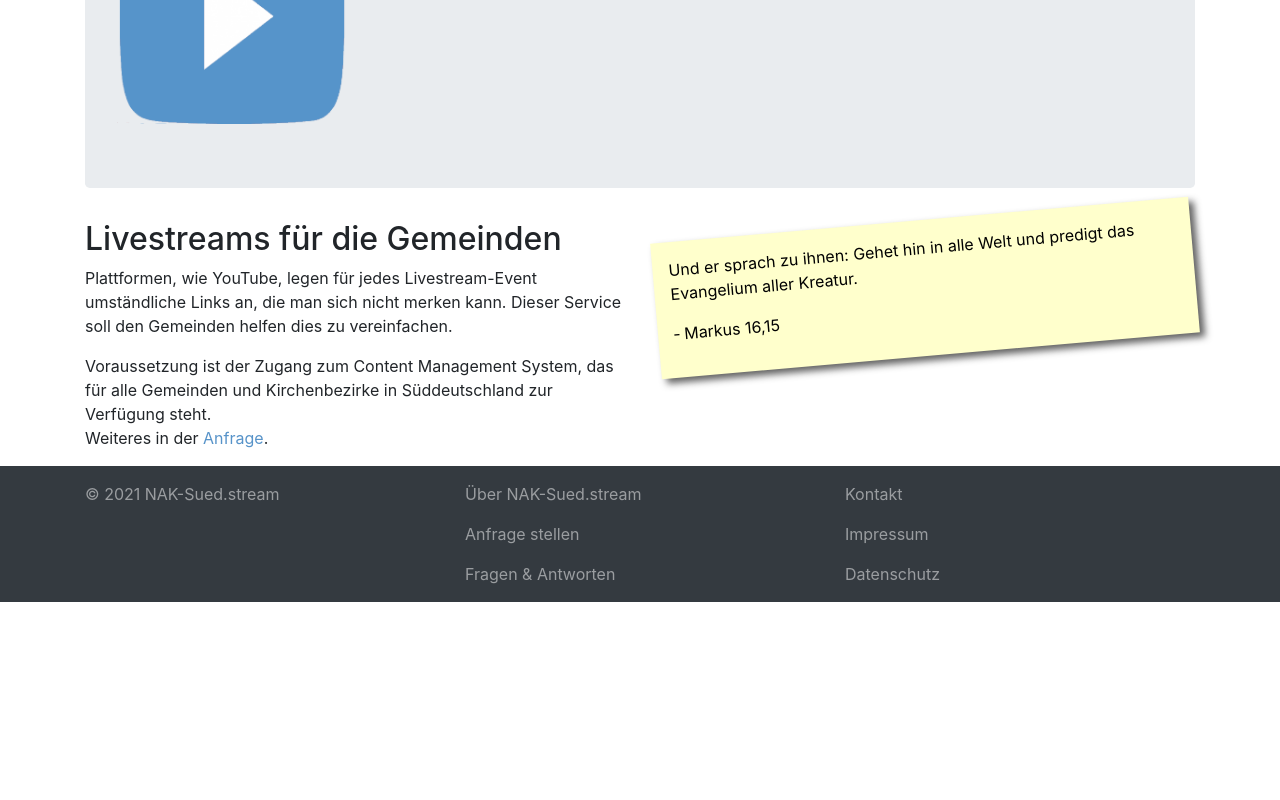
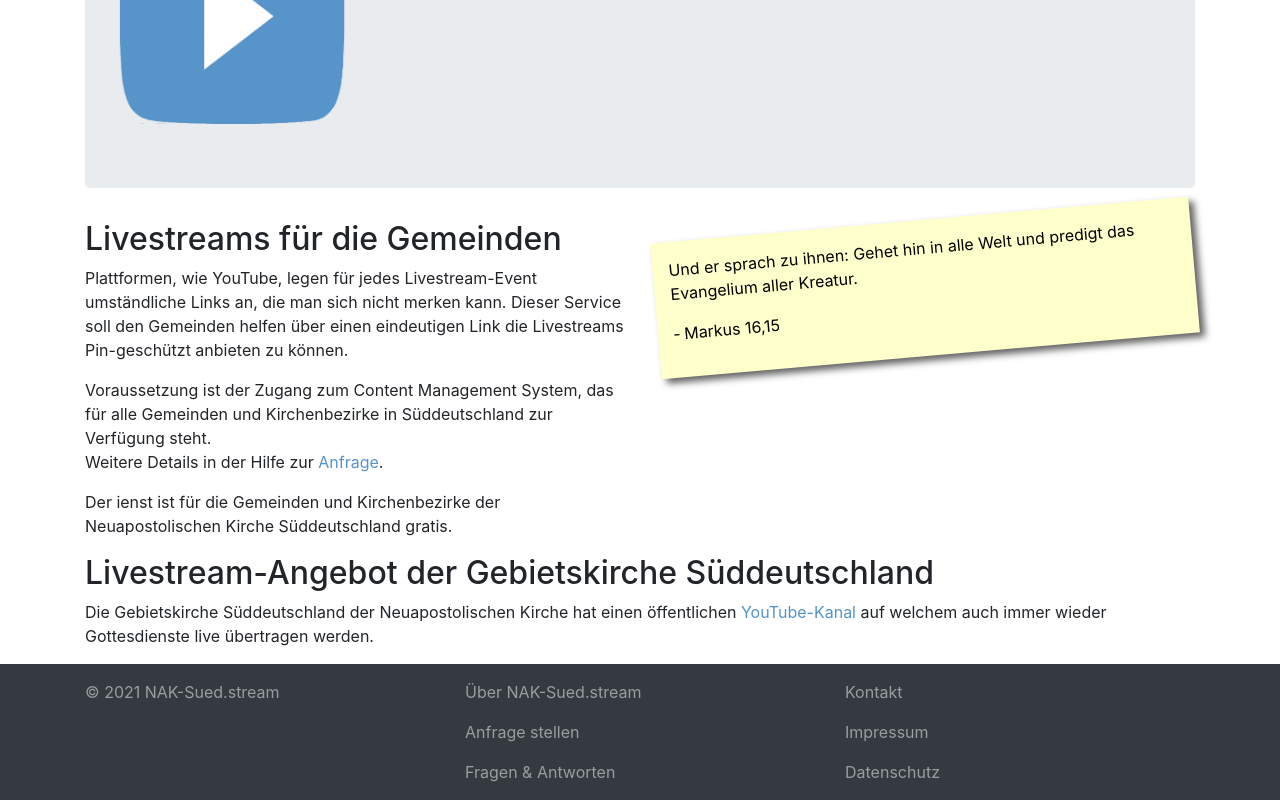
Before and after one commit to stritti/nak-sued.stream, a Vue app: page / in a window 1280 px wide. Shown: the part 459-1259 px from the top of the page. Before the commit the page ends 1061 px from the top, so only its background shows below. Built offline with nearby package versions, Linux system fonts and the light colour scheme; what vue-simple-markdown, vue-youtube-embed would draw is missing.

Commit message:
improved wording

```diff
--- a/src/views/Home.vue
+++ b/src/views/Home.vue
@@ -38,17 +38,22 @@
           <p>
             Plattformen, wie YouTube, legen für jedes Livestream-Event
             umständliche Links an, die man sich nicht merken kann.
-            Dieser Service soll den Gemeinden helfen dies zu vereinfachen.
+            Dieser Service soll den Gemeinden helfen über einen eindeutigen
+            Link die Livestreams Pin-geschützt anbieten zu können.
           </p>
           <p>
             Voraussetzung ist der Zugang zum Content Management System,
             das für alle Gemeinden und Kirchenbezirke in Süddeutschland
             zur Verfügung steht. <br>
-            Weiteres in der
+            Weitere Details in der Hilfe zur
             <router-link
               to="/anfrage"
               v-text="'Anfrage'"
             />.
+          </p>
+          <p>
+            Der ienst ist für die Gemeinden und Kirchenbezirke der
+            Neuapostolischen Kirche Süddeutschland gratis.
           </p>
         </b-col>
         <b-col>
@@ -61,6 +66,20 @@
               &dash; Markus 16,15
             </p>
           </div>
+        </b-col>
+      </b-row>
+      <b-row>
+        <b-col>
+          <h2>Livestream-Angebot der Gebietskirche Süddeutschland</h2>
+          <p>
+            Die Gebietskirche Süddeutschland der Neuapostolischen Kirche
+            hat einen öffentlichen
+            <a
+              href="https://www.youtube.com/c/NAKSueddeutschland"
+              target="_blank"
+            >YouTube-Kanal</a> auf welchem auch immer wieder
+            Gottesdienste live übertragen werden.
+          </p>
         </b-col>
       </b-row>
     </section>
--- a/src/views/Streams.vue
+++ b/src/views/Streams.vue
@@ -12,7 +12,7 @@
       <h1>Livestreams</h1>
       <h2 v-text="congregation.Name" />
       <p>
-        Folgende Livestreams sind geplant:
+        Folgende Livestreams sind aktuell geplant:
       </p>
       <b-row>
         <b-col
@@ -25,8 +25,9 @@
             :url-field="congregation.Field"
           />
           <p>
-            Bitte beachten Sie, dass bei dem Besuch des Livestreams
-            Ihre personenbezogenen Daten von YouTube verarbeitet werden.
+            Bitte beachten Sie, dass bei dem Besuch der Livestreams
+            Ihre personenbezogenen Daten vom der Streamingplattform (z.B. YouTube)
+            verarbeitet werden.
           </p>
         </b-col>
         <b-col
```
